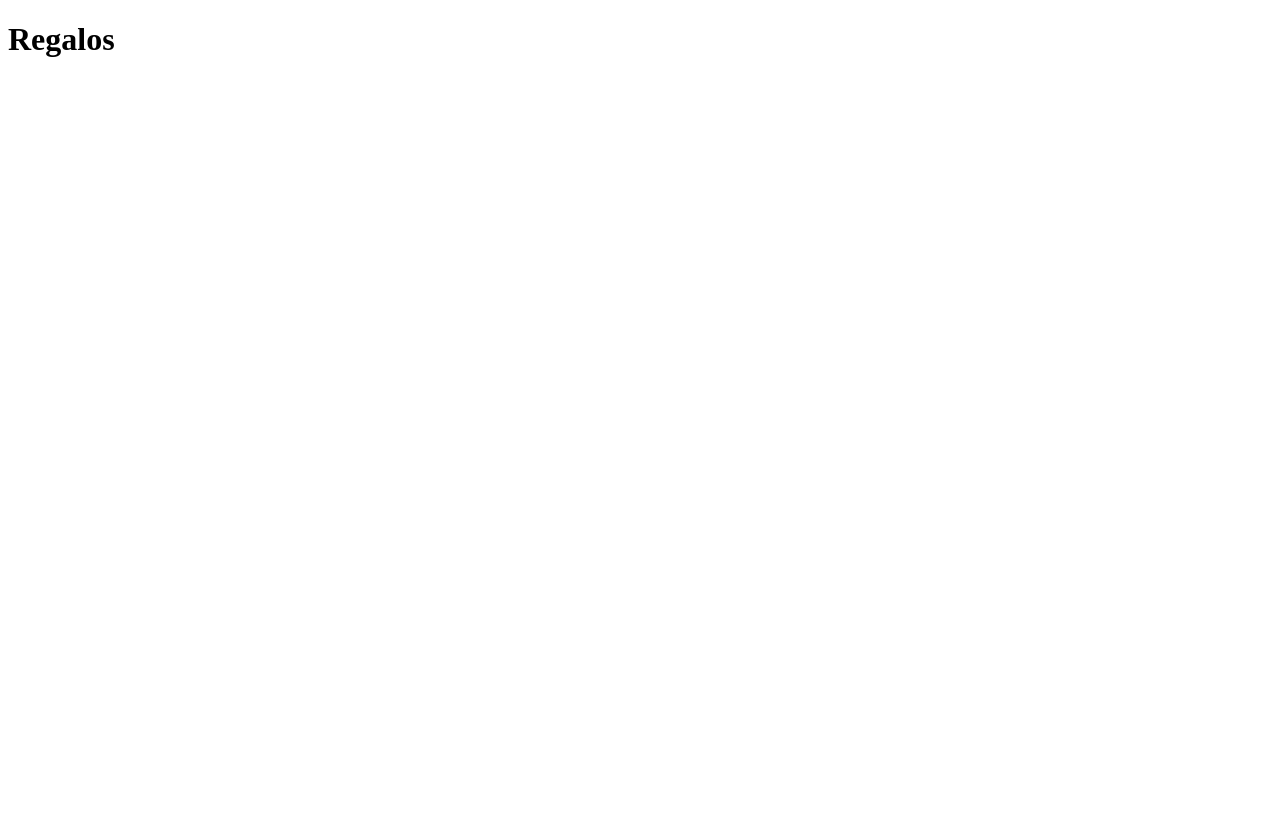
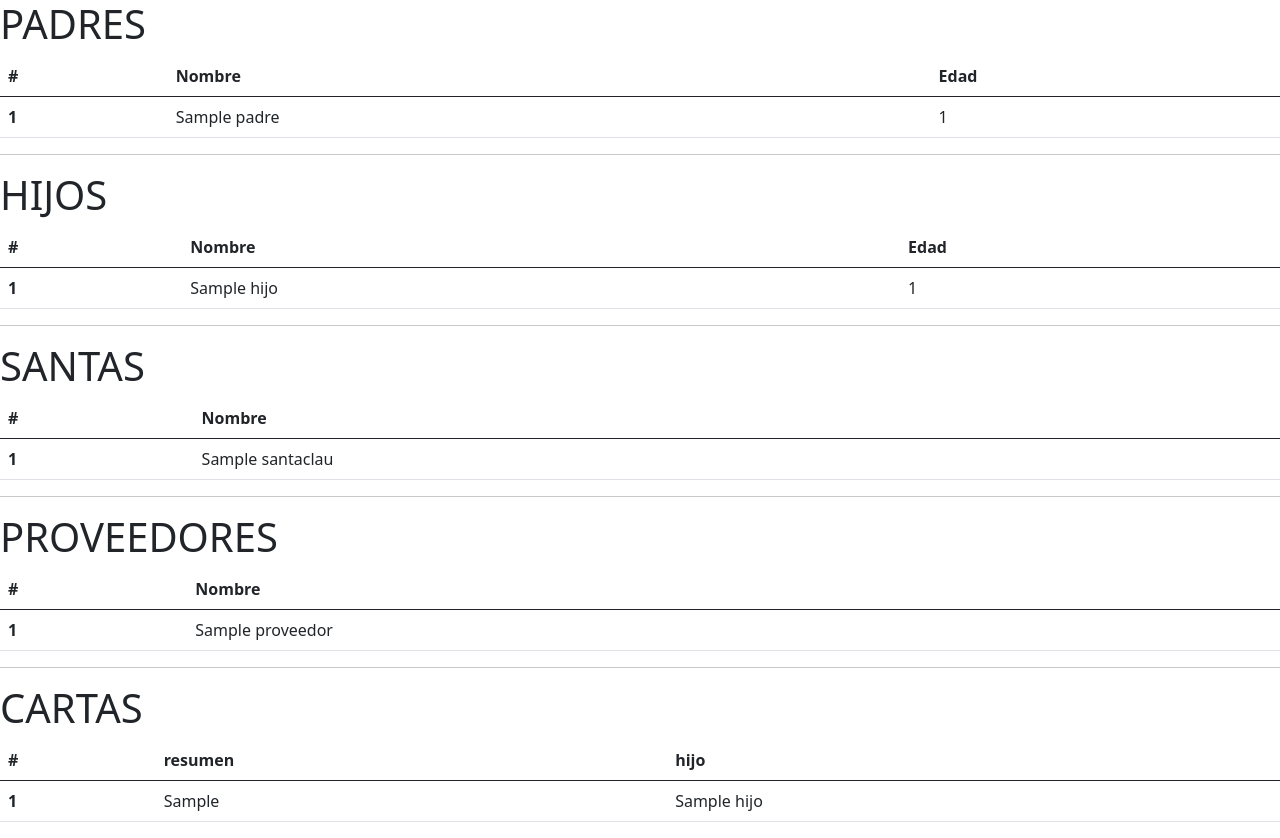
Before and after one commit to asdadas22/FSP153-1, a Django app: page / in a window 1280 px wide. Before the commit the page is almost empty. Before the commit the page ends 57 px from the top, so only its background shows below. Run offline with Django 3.2, Linux system fonts and the light colour scheme; tables that the repository leaves empty hold one stand-in row (values such as "Sample post").

Commit message:
mostrar datos
muestro datos en el index.html

```diff
--- a/individual3-m6/app/templates/app/index.html
+++ b/individual3-m6/app/templates/app/index.html
@@ -5,8 +5,109 @@
     <meta http-equiv="X-UA-Compatible" content="IE=edge">
     <meta name="viewport" content="width=device-width, initial-scale=1.0">
     <title>Navidad</title>
+    <link href="https://cdn.jsdelivr.net/npm/bootstrap@5.0.0-beta2/dist/css/bootstrap.min.css" rel="stylesheet" integrity="sha384-BmbxuPwQa2lc/FVzBcNJ7UAyJxM6wuqIj61tLrc4wSX0szH/Ev+nYRRuWlolflfl" crossorigin="anonymous">
+    <script src="https://cdn.jsdelivr.net/npm/bootstrap@5.0.0-beta2/dist/js/bootstrap.bundle.min.js" integrity="sha384-b5kHyXgcpbZJO/tY9Ul7kGkf1S0CWuKcCD38l8YkeH8z8QjE0GmW1gYU5S9FOnJ0" crossorigin="anonymous"></script>
+    <script src="https://cdn.jsdelivr.net/npm/bootstrap@5.0.0-beta2/dist/js/bootstrap.bundle.min.js" integrity="sha384-b5kHyXgcpbZJO/tY9Ul7kGkf1S0CWuKcCD38l8YkeH8z8QjE0GmW1gYU5S9FOnJ0" crossorigin="anonymous"></script>
 </head>
 <body>
-    <h1>Regalos</h1>
+    <h1>PADRES</h1>
+    <table class="table">
+        <thead class="thead-dark">
+          <tr>
+            <th>#</th>
+            <th>Nombre</th>
+            <th>Edad</th>
+          </tr>
+        </thead>
+        <tbody>
+            {% for padre in padres %}
+            <tr>
+                <th scope="row">{{padre.id}}</th>
+                <td>{{padre.nombre}}</td>
+                <td>{{padre.edad}}</td>
+              </tr>
+            {% endfor %}
+        </tbody>
+      </table>
+
+      <hr>
+      <h1>HIJOS</h1>
+      <table class="table">
+        <thead class="thead-dark">
+          <tr>
+            <th>#</th>
+            <th>Nombre</th>
+            <th>Edad</th>
+          </tr>
+        </thead>
+        <tbody>
+            {% for hijo in hijos %}
+            <tr>
+                <th scope="row">{{hijo.id}}</th>
+                <td>{{hijo.nombre}}</td>
+                <td>{{hijo.edad}}</td>
+              </tr>
+            {% endfor %}
+        </tbody>
+      </table>
+
+      <hr>
+      <h1>SANTAS</h1>
+      <table class="table">
+        <thead class="thead-dark">
+          <tr>
+            <th>#</th>
+            <th>Nombre</th>
+          </tr>
+        </thead>
+        <tbody>
+            {% for santa in santas %}
+            <tr>
+                <th scope="row">{{santa.id}}</th>
+                <td>{{santa.nombre}}</td>
+              </tr>
+            {% endfor %}
+        </tbody>
+      </table>
+
+      <hr>
+      <h1>PROVEEDORES</h1>
+      <table class="table">
+        <thead class="thead-dark">
+          <tr>
+            <th>#</th>
+            <th>Nombre</th>
+          </tr>
+        </thead>
+        <tbody>
+            {% for prov in proveedores %}
+            <tr>
+                <th scope="row">{{prov.id}}</th>
+                <td>{{prov.nombre}}</td>
+              </tr>
+            {% endfor %}
+        </tbody>
+      </table>
+
+      <hr>
+      <h1>CARTAS</h1>
+      <table class="table">
+        <thead class="thead-dark">
+          <tr>
+            <th>#</th>
+            <th>resumen</th>
+            <th>hijo</th>
+          </tr>
+        </thead>
+        <tbody>
+            {% for carta in cartas %}
+            <tr>
+                <th scope="row">{{carta.id}}</th>
+                <td>{{carta.resumen}}</td>
+                <td>{{carta.hijos.nombre}}</td>
+              </tr>
+            {% endfor %}
+        </tbody>
+      </table>
 </body>
 </html>
--- a/individual3-m6/app/views.py
+++ b/individual3-m6/app/views.py
@@ -1,7 +1,18 @@
 from django.shortcuts import render
+from .models import *
 
 # Create your views here.
 
 def inicio(request):
-
-    return render(request, 'app/index.html')
+    padres_obtenidos = Padres.objects.values()
+    hijos_obtenidos = Hijos.objects.values()
+    santas_obtenidos = Santaclaus.objects.values()
+    proveedor_obtenidos = Proveedor.objects.values()
+    cartas_obtenidas = Carta.objects.all()
+    context = {'padres': padres_obtenidos,
+                'hijos': hijos_obtenidos,
+                'santas': santas_obtenidos,
+                'proveedores': proveedor_obtenidos,
+                'cartas': cartas_obtenidas
+                }
+    return render(request, 'app/index.html', context)
--- a/individual3-m6/individual3/settings.py
+++ b/individual3-m6/individual3/settings.py
@@ -79,7 +79,7 @@
         'ENGINE': 'django.db.backends.postgresql_psycopg2',
         'NAME': 'individual3m6',
         'USER': 'postgres',
-        'PASSWORD':'Lagox69',
+        'PASSWORD':'123456',
         'HOST':'localhost',
         'PORT':'5432',
     }
```
Also changed, not shown: individual3-m6/app/migrations/0001_initial.py, individual3-m6/app/migrations/0002_remove_regalo_nombre_juguete.py (deleted), 1 other file.
